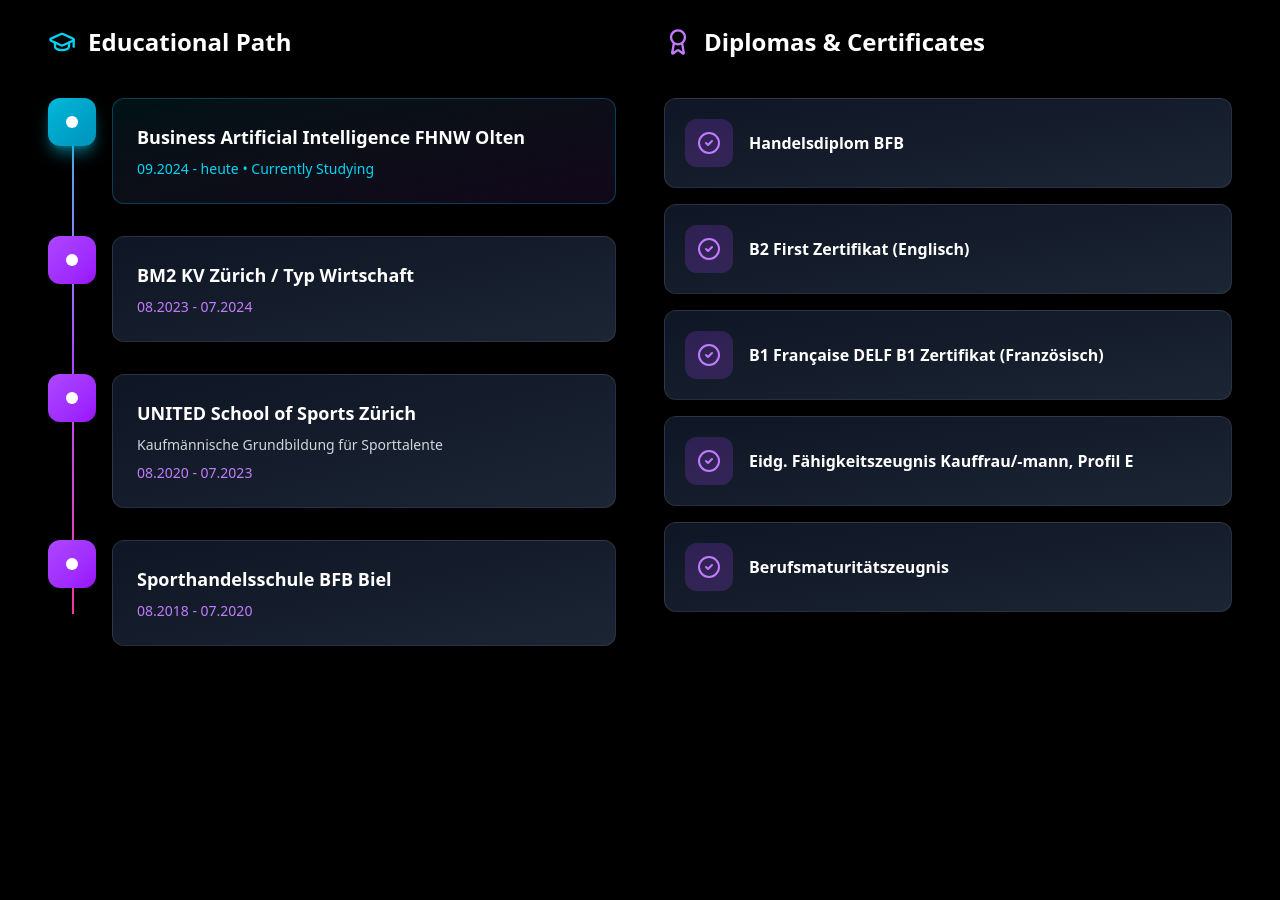
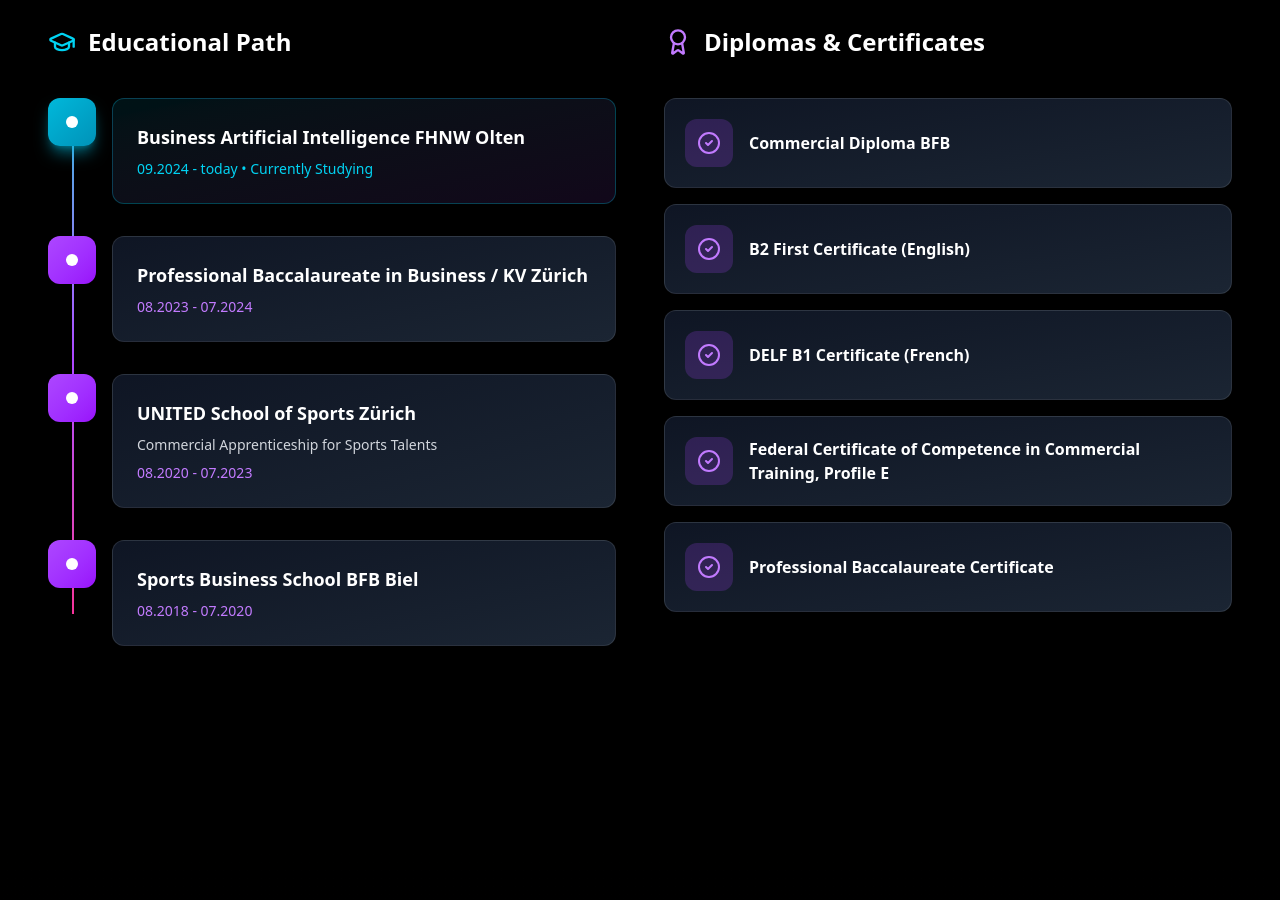
Before and after one commit to GianlucaMarin/portfolio-website, a React (Vite) app: page / in a window 1280 px wide. Shown: the part 6600-7500 px from the top of the page. Built offline with nearby package versions, Linux system fonts and the light colour scheme.

Commit message:
education section übersetzt

```diff
--- a/src/components/Education.jsx
+++ b/src/components/Education.jsx
@@ -5,33 +5,33 @@ const Education = () => {
   const educationData = [
     {
       institution: 'Business Artificial Intelligence FHNW Olten',
-      period: '09.2024 - heute',
+      period: '09.2024 - today',
       current: true,
     },
     {
-      institution: 'BM2 KV Zürich / Typ Wirtschaft',
+      institution: 'Professional Baccalaureate in Business / KV Zürich',
       period: '08.2023 - 07.2024',
       current: false,
     },
     {
       institution: 'UNITED School of Sports Zürich',
-      program: 'Kaufmännische Grundbildung für Sporttalente',
+      program: 'Commercial Apprenticeship for Sports Talents',
       period: '08.2020 - 07.2023',
       current: false,
     },
     {
-      institution: 'Sporthandelsschule BFB Biel',
+      institution: 'Sports Business School BFB Biel',
       period: '08.2018 - 07.2020',
       current: false,
     },
   ];
 
   const certificates = [
-    'Handelsdiplom BFB',
-    'B2 First Zertifikat (Englisch)',
-    'B1 Française DELF B1 Zertifikat (Französisch)',
-    'Eidg. Fähigkeitszeugnis Kauffrau/-mann, Profil E',
-    'Berufsmaturitätszeugnis',
+    'Commercial Diploma BFB',
+    'B2 First Certificate (English)',
+    'DELF B1 Certificate (French)',
+    'Federal Certificate of Competence in Commercial Training, Profile E',
+    'Professional Baccalaureate Certificate',
   ];
 
   return (
```
